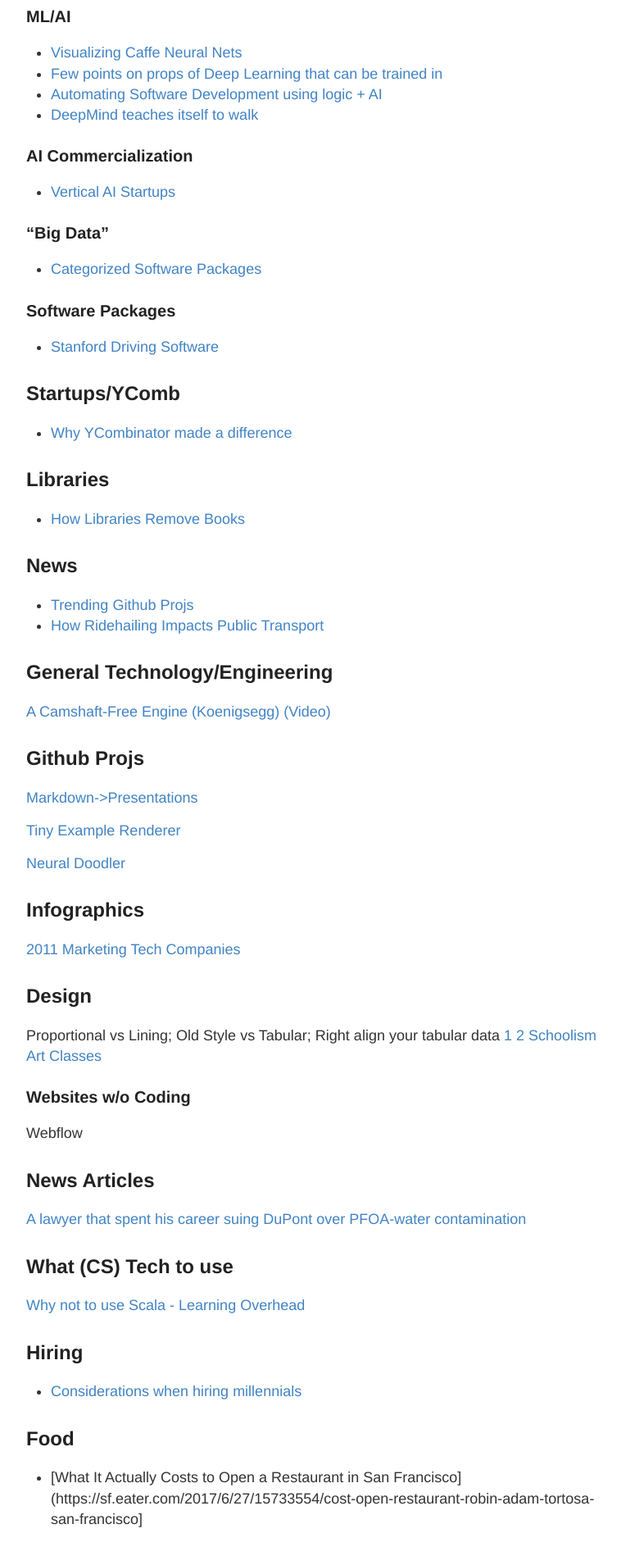
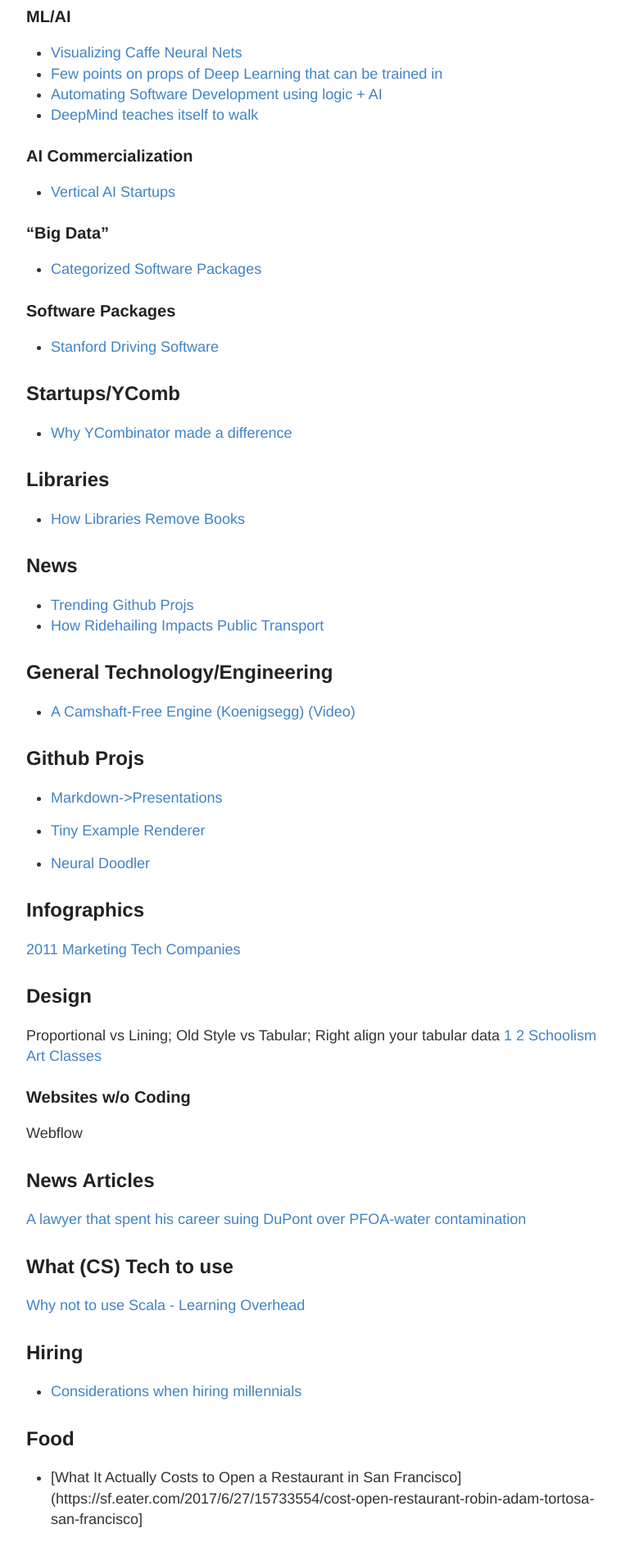
Before and after one commit to RONNCC/ronncc.github, a Jekyll site: the page built from _posts/2016-1-1-InterestingLinks.md, in a window 1280 px wide. Shown: the part 2465-4363 px from the top of the page at 82% size, without its empty margins (248-1006 px from the left). Built offline with Jekyll 4.4.1, drawn with Linux system fonts in a browser that asks for light colours; comment, search, counter and statistics services are not loaded.

```diff
--- a/_posts/2016-1-1-InterestingLinks.md
+++ b/_posts/2016-1-1-InterestingLinks.md
@@ -114,14 +114,14 @@ title: Interesting Links
 
 
 ## General Technology/Engineering
-[A Camshaft-Free Engine (Koenigsegg) (Video)](https://vimeo.com/145498720)
+- [A Camshaft-Free Engine (Koenigsegg) (Video)](https://vimeo.com/145498720)
 
 ## Github Projs
-[Markdown->Presentations](https://github.com/shower/jekyller)
+- [Markdown->Presentations](https://github.com/shower/jekyller)
 
-[Tiny Example Renderer](https://github.com/ssloy/tinyrenderer)
+- [Tiny Example Renderer](https://github.com/ssloy/tinyrenderer)
 
-[Neural Doodler](https://github.com/alexjc/neural-doodle)
+- [Neural Doodler](https://github.com/alexjc/neural-doodle)
 
 
 ## Infographics
```
